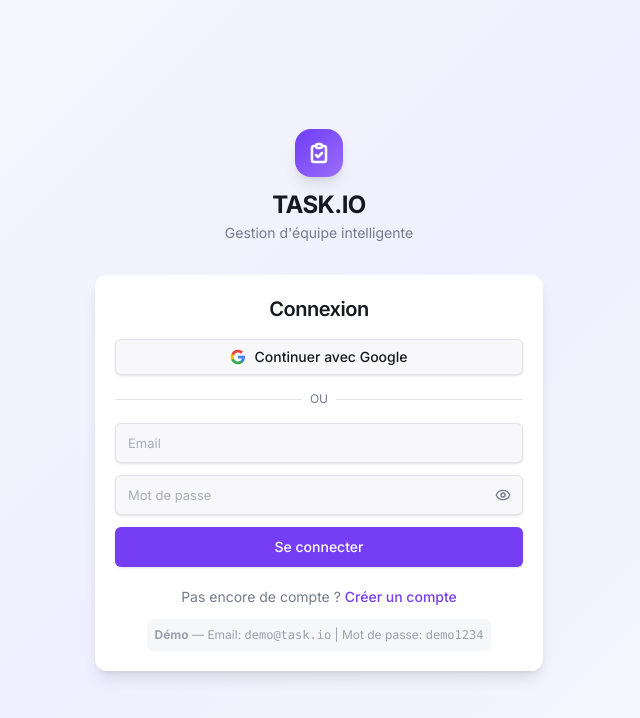
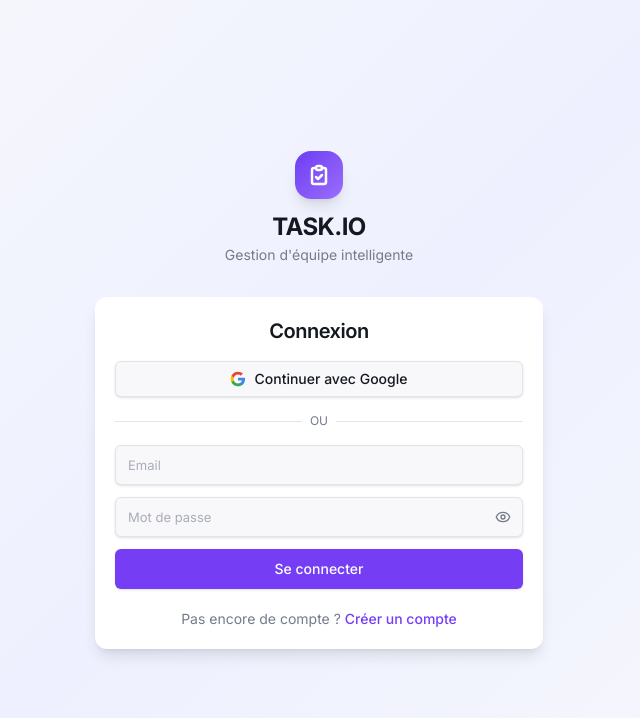
Before and after one commit to Ezrard/teamos, a Next.js app: page /login in a window 1280 px wide. Shown: the top 718 px of the page, without its empty margins (321-961 px from the left). Built offline with nearby package versions, Linux system fonts and the light colour scheme.

Commit message:
Update page.tsx

```diff
--- a/app/(auth)/login/page.tsx
+++ b/app/(auth)/login/page.tsx
@@ -148,18 +148,13 @@
         </form>
       </CardContent>
 
-      <CardFooter className="flex flex-col gap-2 pt-0">
-        <p className="text-sm text-muted-foreground text-center">
+      <CardFooter className="pt-0">
+        <p className="text-sm text-muted-foreground text-center w-full">
           Pas encore de compte ?{" "}
           <Link href="/register" className="text-primary font-medium hover:underline">
             Créer un compte
           </Link>
         </p>
-
-        {/* Demo access */}
-        <div className="text-xs text-center text-muted-foreground/70 mt-1 p-2 bg-muted/50 rounded-md">
-          <strong>Démo</strong> — Email: <code>demo@task.io</code> | Mot de passe: <code>demo1234</code>
-        </div>
       </CardFooter>
     </Card>
   );
```
